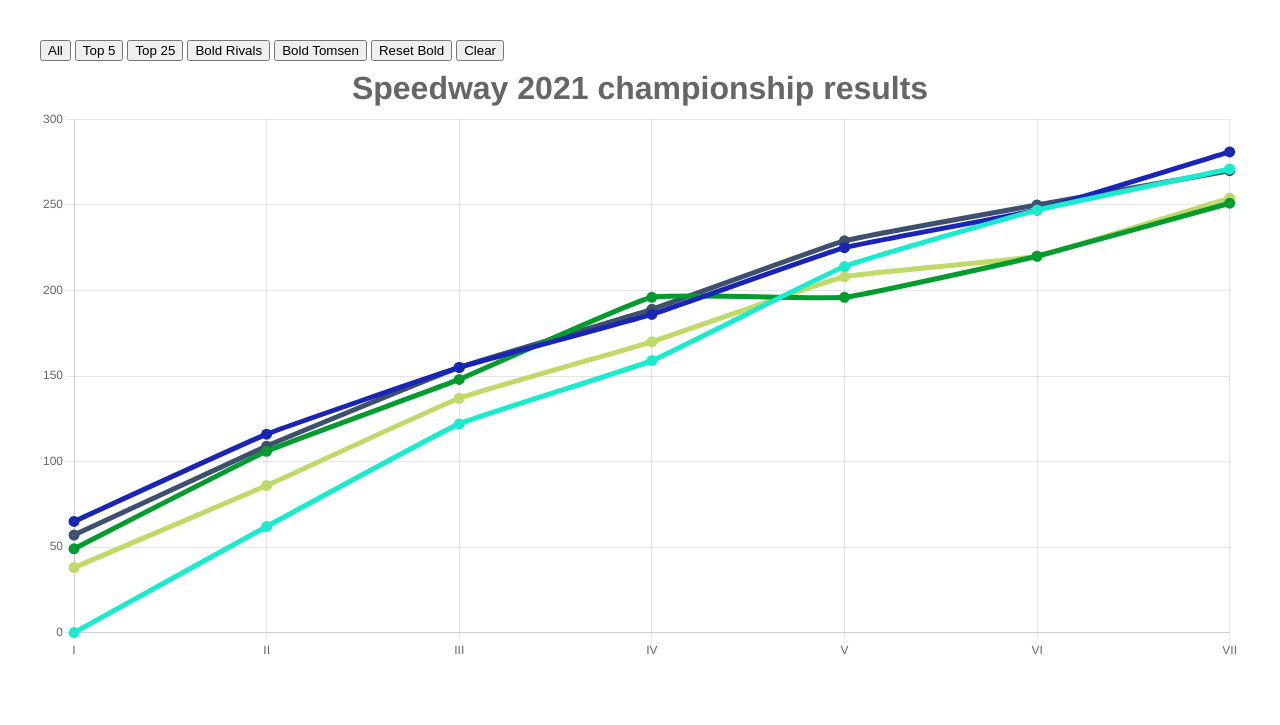
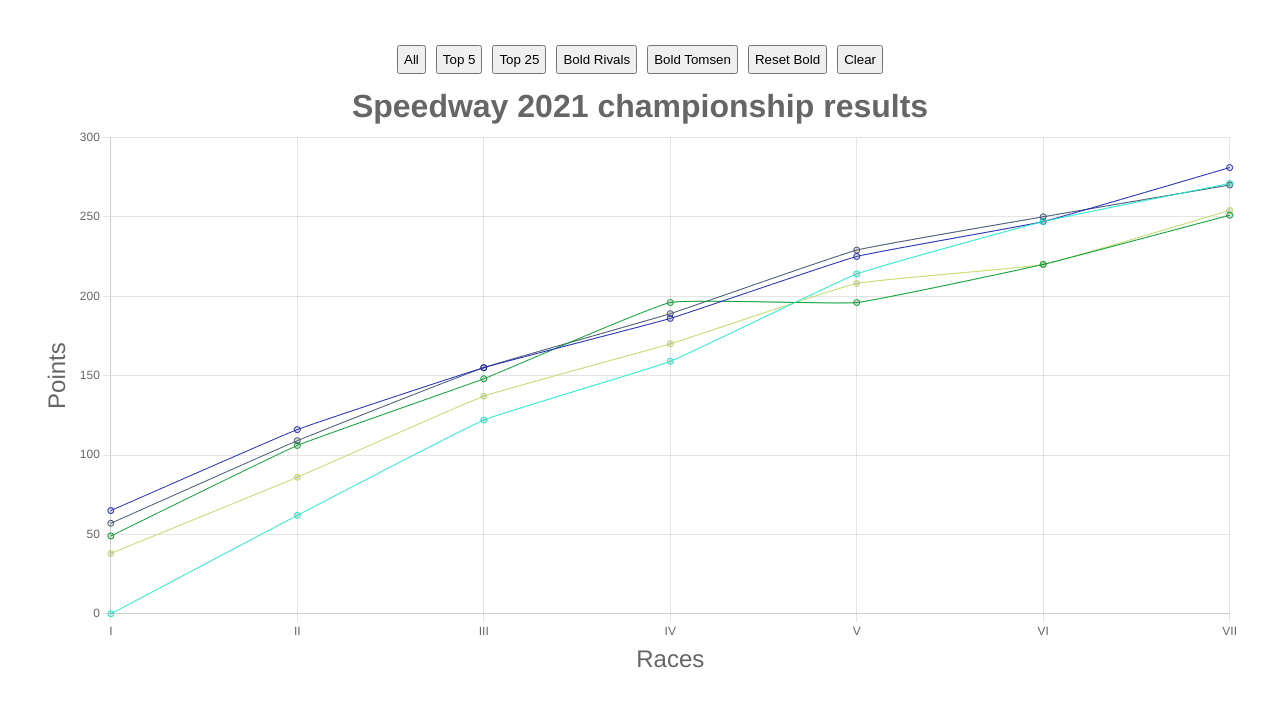
Before and after one commit to TomasLiutvinas/chartsjs-test, a plain HTML site: page index.html in a window 1280 px wide. Both pictures are taken after a click on the button "Top 5". Shown: the top 725 px of the page. Drawn offline with nearby package versions, Linux system fonts and the light colour scheme; animation ran at ten frames a second.

Commit message:
some styling

```diff
--- a/app.css
+++ b/app.css
@@ -17,3 +17,14 @@ body {
   display: grid;
   grid-template-columns: repeat(4, 1fr);
 }
+
+.center {
+  display: flex;
+  justify-content: center;
+  align-items: center;
+}
+
+.center button{
+    padding: 5px;
+    margin: 5px;
+}
--- a/graph.js
+++ b/graph.js
@@ -111,7 +111,11 @@ $(function() {
                     // ID of the container to put the legend in
                     containerID: 'chartLegend',
                 }
-            }
+            },
+            scales: {
+                 x: { title: { display: true, text: 'Races',  font: { size: 24 } } },
+                 y: { title: { display: true, text: 'Points', font: { size: 24 } } }
+                }
         },
         plugins: [htmlLegendPlugin]
     };
@@ -135,6 +139,10 @@ $(function() {
                     // ID of the container to put the legend in
                     containerID: 'chartLegend',
                 }
+            },
+            scales: {
+                x: { title: { display: true, text: 'Races', font: { size: 24 } } },
+                y: { title: { display: true, text: 'Points', font: { size: 24 } } }
             }
         },
         plugins: [htmlLegendPlugin]
@@ -178,7 +186,7 @@ $(function() {
         let counter = 0;
 
         myChart.data.datasets.forEach((dataset) => {
-            dataset.borderWidth = boldWidth;
+            dataset.borderWidth = standardWidth;
 
             if (++counter <= 5) {
                 dataset.hidden = false;
@@ -190,7 +198,7 @@ $(function() {
         counter = 0;
 
         chChart.data.datasets.forEach((dataset) => {
-            dataset.borderWidth = boldWidth;
+            dataset.borderWidth = standardWidth;
 
             if (++counter <= 5) {
                 dataset.hidden = false;
--- a/index.html
+++ b/index.html
@@ -13,23 +13,26 @@
 </head>
 <body>
 
+    <div class="center">
         <button class="all"">All</button>
-<button class="top-5">Top 5</button>
+        <button class=" top-5">Top 5</button>
         <button class="top-25">Top 25</button>
         <button class="bold-rivals">Bold Rivals</button>
         <button class="bold-tomsen"">Bold Tomsen</button>
-<button class="reset-bold"">Reset Bold</button>
+        <button class=" reset-bold"">Reset Bold</button>
         <button class="clear"">Clear</button>
+    </div>
 
     <div class="wrapper">
         <div class="box">
             <canvas id="championship"></canvas>
         </div>
+
         <div class="box">
             <canvas id="races"></canvas>
         </div>
     </div>
 
-<div id="chartLegend" style="max-height: 200px;"/>
+    <div id="chartLegend" style="padding-top: 40px;"/>
 </body>
 </html>
```
Lines whose indentation alone changed are shown as unchanged.
